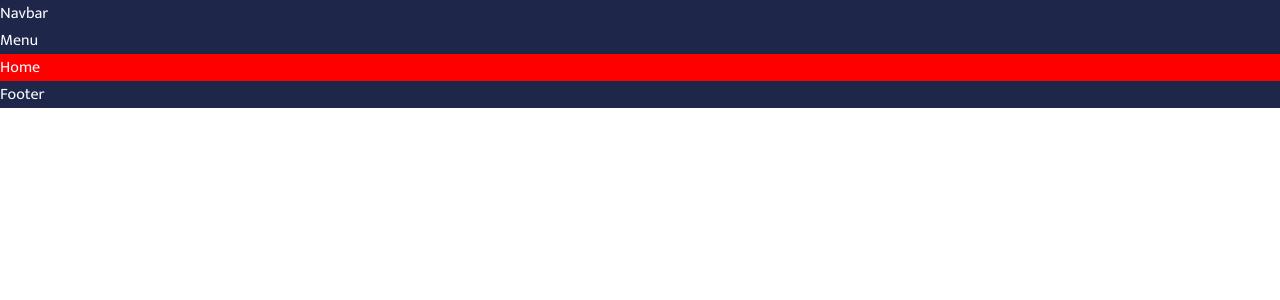
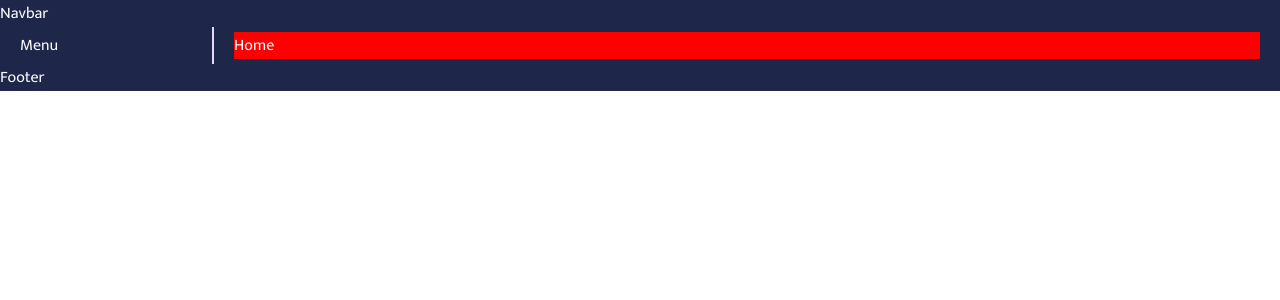
Before and after one commit to J0k3s0nY0u/react-admin-dashboard, a React (Create React App) app in the folder admin-dashboard/: page / in a window 1280 px wide. Shown: the top 300 px of the page. Built offline with nearby package versions, Linux system fonts and the light colour scheme.

Commit message:
paused for now

```diff
--- a/admin-dashboard/src/styles/global.scss
+++ b/admin-dashboard/src/styles/global.scss
@@ -16,3 +16,18 @@ a {
   background-color: $Main-Space-cadet;
   color: $Main-White;
 }
+
+.container {
+  display: flex;
+}
+
+.menuContainer {
+  width: 250px;
+  padding: 5px 20px;
+  border-right: 2px solid $Soft-Periwinkle;
+}
+
+.contentContainer {
+  width: 100%;
+  padding: 5px 20px;
+}
```
